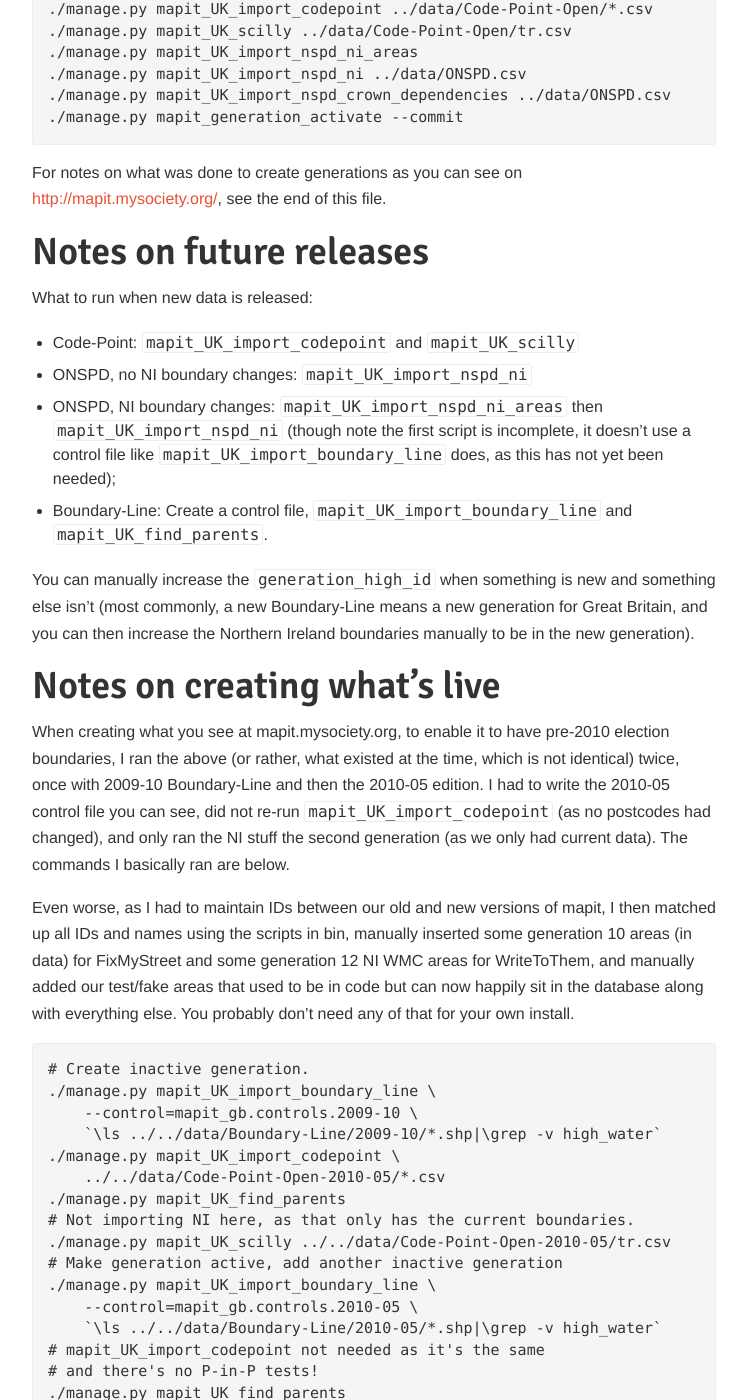
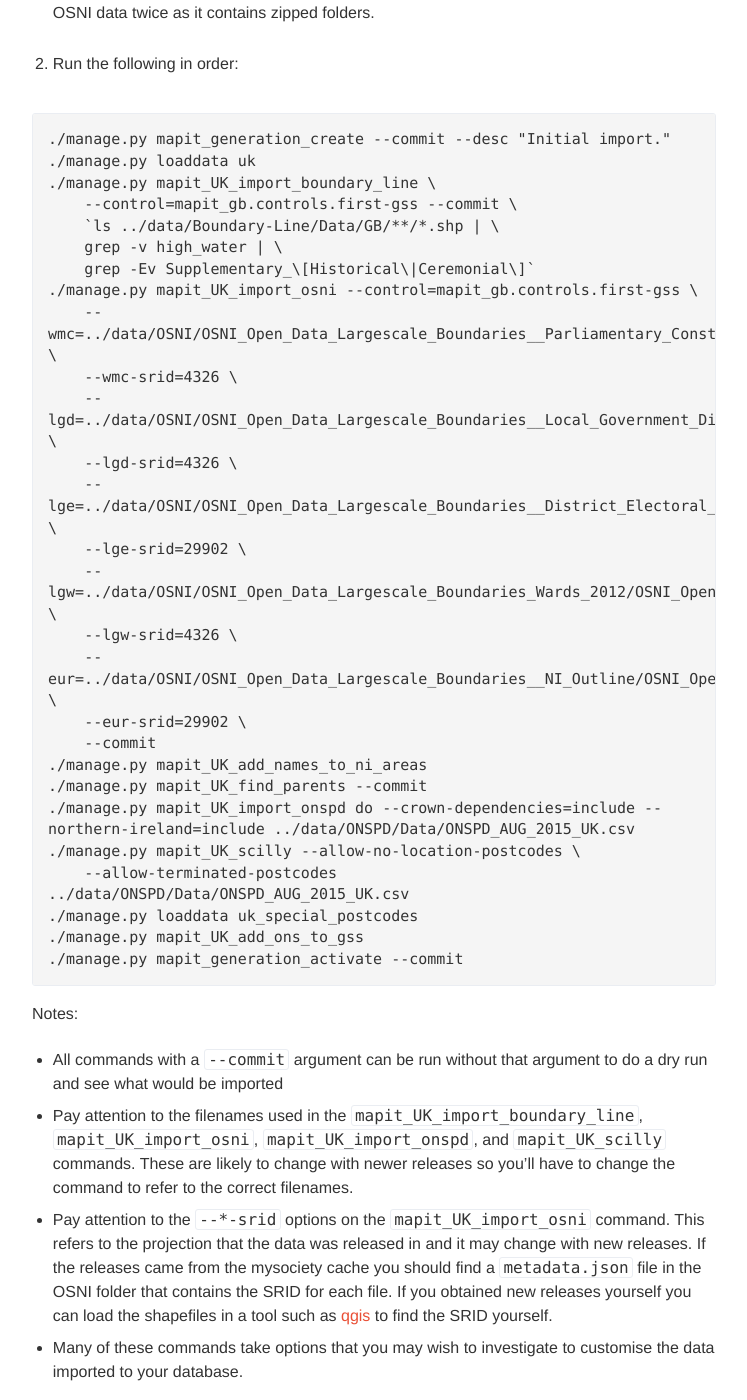
Before and after one commit to mysociety/mapit.poplus.org, a Jekyll site: the page built from docs/self-hosted/import/uk/index.md, in a window 1280 px wide and 1400 px high, scrolled down 909 px. Shown: the whole window, without its empty margins (266-1013 px from the left). Built offline with Jekyll 4.4.1, drawn with Linux system fonts in a browser that asks for light colours; Markdown is read by kramdown in place of the engine named in the settings; some of the changed text lies outside the part shown.

Commit message:
Document ONSPD and OSNI based importing of uk data
We break the UK import documentation into two parts.  The second part is the original documentation, now titled as "For data released before Nov 2015".  The first part, titled "For data released after Nov 2015", covers what commands to use to import postcodes solely from ONSPD and import NI shape data from the OSNI Open Data.

This acts as documentation for the changes in https://github.com/mysociety/mapit/pull/216

```diff
--- a/docs/self-hosted/import/uk/index.md
+++ b/docs/self-hosted/import/uk/index.md
@@ -3,13 +3,12 @@ layout: inner-page
 title: Importing UK boundary data
 ---
 
-Here are the basic instructions to install OS OpenData and ONSPD:
+Here are the basic instructions to install UK data from OS OpenData, ONSPD, and OSNI Open Data:
 
 1. AREA_SRID in conf/general.yml should be 27700 (as Boundary-Line shapes are
    in the OSGB projection).
-2. Download the latest Code-Point Open, Boundary-Line and ONSPD from
-   <http://parlvid.mysociety.org:81/os/>, and save/unzip in the data directory.
-3. Change to the project directory, and create database tables (if you haven't
+
+2. Change to the project directory, and create database tables (if you haven't
    already done this):
 
         ./manage.py syncdb
@@ -19,7 +18,75 @@ Here are the basic instructions to install OS OpenData and ONSPD:
    will need to `./manage.py migrate mapit zero` and then `./manage.py migrate
    mapit` again to get the right SRID in the database.
 
-4. Run the following in order:
+For notes on what was done to create generations as you can see on
+<http://mapit.mysociety.org/>, see the end of this file.
+
+For data released after Nov 2015
+--------------------------------
+
+We use ONSPD to import all uk postcodes, Boundary-Line to import GB shapes, and OSNI to import NI shapes.  Code Point is not used.
+
+1. Download the latest Boundary-Line, ONSPD, and OSNI data from
+   <http://parlvid.mysociety.org/os/>, and save/unzip in the data directory.  You need to unzip the OSNI data twice as it contains zipped folders.
+
+2. Run the following in order:
+
+{% highlight bash %}
+./manage.py mapit_generation_create --commit --desc "Initial import."
+./manage.py loaddata uk
+./manage.py mapit_UK_import_boundary_line \
+    --control=mapit_gb.controls.first-gss --commit \
+    `ls ../data/Boundary-Line/Data/GB/**/*.shp | \
+    grep -v high_water | \
+    grep -Ev Supplementary_\[Historical\|Ceremonial\]`
+./manage.py mapit_UK_import_osni --control=mapit_gb.controls.first-gss \
+    --wmc=../data/OSNI/OSNI_Open_Data_Largescale_Boundaries__Parliamentary_Constituencies_2008/OSNI_Open_Data_Largescale_Boundaries__Parliamentary_Constituencies_2008.shp \
+    --wmc-srid=4326 \
+    --lgd=../data/OSNI/OSNI_Open_Data_Largescale_Boundaries__Local_Government_Districts_2012/OSNI_Open_Data_Largescale_Boundaries__Local_Government_Districts_2012.shp' \
+    --lgd-srid=4326 \
+    --lge=../data/OSNI/OSNI_Open_Data_Largescale_Boundaries__District_Electoral_Areas_2012/OSNI_Open_Data_Largescale_Boundaries__District_Electoral_Areas_2012.shp' \
+    --lge-srid=29902 \
+    --lgw=../data/OSNI/OSNI_Open_Data_Largescale_Boundaries_Wards_2012/OSNI_Open_Data_Largescale_Boundaries_Wards_2012.shp' \
+    --lgw-srid=4326 \
+    --eur=../data/OSNI/OSNI_Open_Data_Largescale_Boundaries__NI_Outline/OSNI_Open_Data_Largescale_Boundaries__NI_Outline.shp' \
+    --eur-srid=29902 \
+    --commit
+./manage.py mapit_UK_add_names_to_ni_areas
+./manage.py mapit_UK_find_parents --commit
+./manage.py mapit_UK_import_onspd do --crown-dependencies=include --northern-ireland=include ../data/ONSPD/Data/ONSPD_AUG_2015_UK.csv
+./manage.py mapit_UK_scilly --allow-no-location-postcodes \
+    --allow-terminated-postcodes ../data/ONSPD/Data/ONSPD_AUG_2015_UK.csv
+./manage.py loaddata uk_special_postcodes
+./manage.py mapit_UK_add_ons_to_gss
+./manage.py mapit_generation_activate --commit
+
+{% endhighlight %}
+
+Notes:
+
+* All commands with a `--commit` argument can be run without that argument to
+  do a dry run and see what would be imported
+* Pay attention to the filenames used in the `mapit_UK_import_boundary_line`,
+  `mapit_UK_import_osni`, `mapit_UK_import_onspd`, and `mapit_UK_scilly`
+  commands.  These are likely to change with newer releases so you'll have to
+  change the command to refer to the correct filenames.
+* Pay attention to the `--*-srid` options on the `mapit_UK_import_osni` command.
+  This refers to the projection that the data was released in and it may change
+  with new releases.  If the releases came from the mysociety cache you should find a `metadata.json` file in the OSNI folder that contains the SRID for
+  each file.  If you obtained new releases yourself you can load the shapefiles
+  in a tool such as [qgis](http://www.qgis.org/) to find the SRID yourself.
+* Many of these commands take options that you may wish to investigate to
+  customise the data imported to your database.
+
+For data released before Nov 2015
+---------------------------------
+
+We use Code-Point Open to import GB postcodes, ONSPD to import NI and crown dependency postcodes, and Boundary-Line to import GB shapes.  There is no NI shape data.
+
+1. Download the latest Code-Point Open, Boundary-Line and ONSPD from
+   <http://parlvid.mysociety.org/os/>, and save/unzip in the data directory.
+
+2. Run the following in order:
 
 {% highlight bash %}
 ./manage.py mapit_generation_create --commit --desc "Initial import."
@@ -39,27 +106,20 @@ Here are the basic instructions to install OS OpenData and ONSPD:
 ./manage.py mapit_generation_activate --commit
 {% endhighlight %}
 
-For notes on what was done to create generations as you can see on
-<http://mapit.mysociety.org/>, see the end of this file.
-
 Notes on future releases
 ------------------------
 
 What to run when new data is released:
 
-* Code-Point: `mapit_UK_import_codepoint` and `mapit_UK_scilly`
-* ONSPD, no NI boundary changes: `mapit_UK_import_nspd_ni`
-* ONSPD, NI boundary changes: `mapit_UK_import_nspd_ni_areas` then
-  `mapit_UK_import_nspd_ni` (though note the first script is incomplete, it
-  doesn't use a control file like `mapit_UK_import_boundary_line` does, as this
-  has not yet been needed);
+* ONSPD: `mapit_UK_import_onspd`
+* OSNI: Create a control file, `mapit_UK_import_osni` and `mapit_UK_find_parents`.
 * Boundary-Line: Create a control file, `mapit_UK_import_boundary_line` and
   `mapit_UK_find_parents`.
 
 You can manually increase the `generation_high_id` when something is new and
-something else isn't (most commonly, a new Boundary-Line means a new generation
+something else isn't.  For example a new Boundary-Line means a new generation
 for Great Britain, and you can then increase the Northern Ireland boundaries
-manually to be in the new generation).
+manually to be in the new generation and vice-versa for a new OSNI.
 
 Notes on creating what's live
 -----------------------------
```
